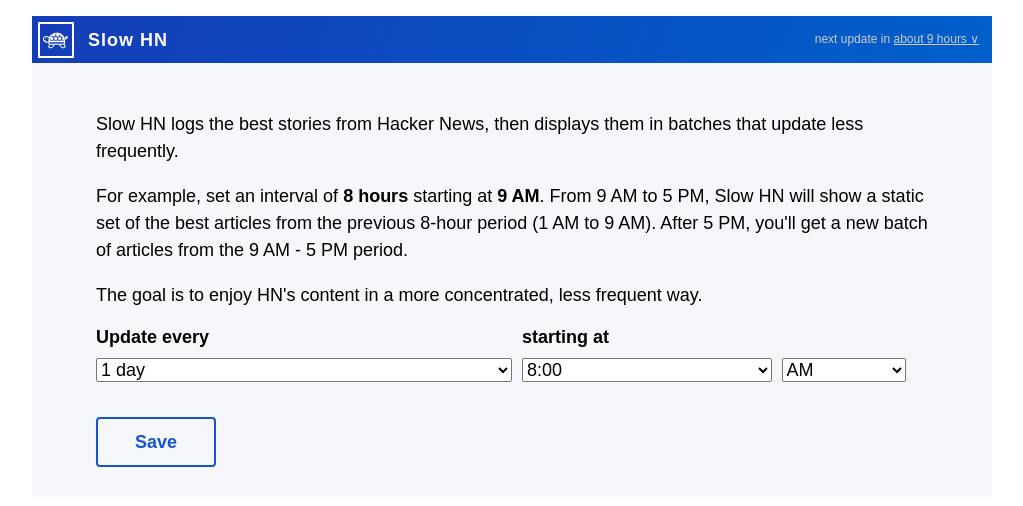
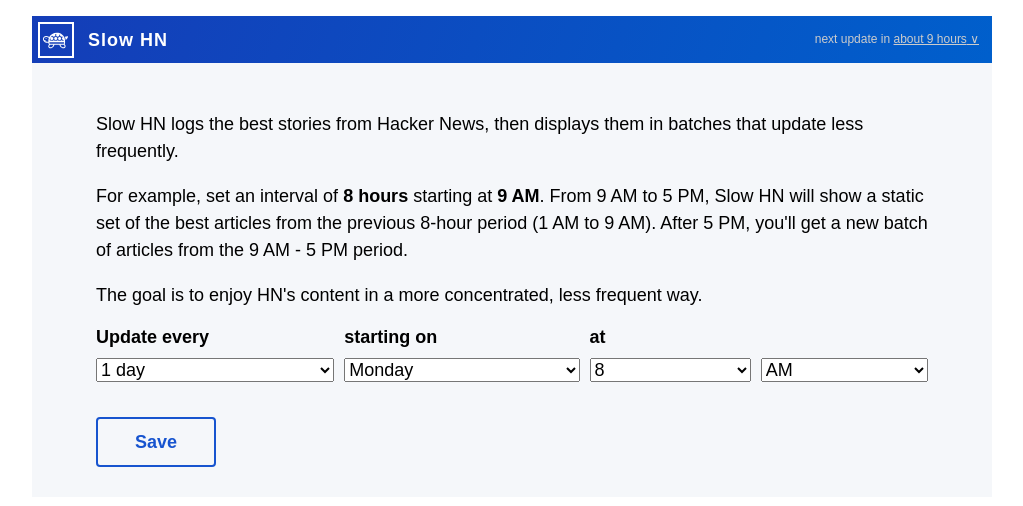
Before and after one commit to ianjdarrow/slow-hn-client, a React (Create React App) app: page /settings in a window 1280 px wide. Shown: the top 506 px of the page, without its empty margins (128-1151 px from the left). Built offline with nearby package versions, Linux system fonts and the light colour scheme; no server answers.

Commit message:
extend interval functionality to weeks

```diff
--- a/src/App.css
+++ b/src/App.css
@@ -61,7 +61,6 @@
   margin: 0 auto;
   padding: 10px;
   padding-top: 20px;
-  margin-bottom: 30px;
   background-color: hsl(220,30%,97%);
   min-height: 100vh;
   box-sizing: border-box;
@@ -131,7 +130,6 @@
   padding: 30px;
   padding-left: 5vw;
   padding-right: 5vw;
-  margin-bottom: 60px;
   background-color: hsl(220,30%,97%);
   min-height: 50vh;
 }
@@ -139,15 +137,19 @@
 .settings-row {
   display: grid;
   grid-gap: 10px;
-  grid-template-columns: 50% 30% 15%;
+  /*grid-template-columns: 35% 35% 15% 15%;*/
   grid-template-rows: 70px auto;
   grid-template-areas:
-  "settings-interval settings-offset settings-am-pm"
-  "settings-submit ... ...";
+  "settings-interval settings-day settings-offset settings-am-pm"
+  "settings-submit ... ... ...";
 }
 
 .settings-interval {
   grid-area: settings-interval;
+}
+
+.settings-day {
+  grid-area: settings-day;
 }
 
 .settings-offset {
@@ -177,18 +179,20 @@
   padding: 50px;
   padding-left: 20vw;
   padding-right: 20vw;
-  margin-bottom: 60px;
   background-color: hsl(220,30%,97%);
   min-height: 25vh;
 }
 
 .footer-container {
   font-size: 12px;
+  box-sizing: border-box;
+  /*border: 2px solid hsl(220,30%,97%);*/
   color: hsl(0, 0%, 75%);
   max-width: 960px;
   margin: 0 auto;
   text-align: center;
-  margin-bottom: 30px;
+  padding: 20px;
+  margin-bottom: 20px;
 }
 
 .footer-container a {
--- a/src/App.js
+++ b/src/App.js
@@ -39,17 +39,22 @@
   async updateTimes(interval, offset) {
     window.localStorage.slowHnInterval = interval;
     window.localStorage.slowHnOffset = offset;
+    const anchorDay = window.localStorage.slowHnAnchorDay;
     const now = new Date();
-    const [year, month, day, hour] = [now.getFullYear(), now.getMonth(), now.getDate(), now.getHours()];
-    const nearestDay = this.toEpochTime(new Date(year, month, day, offset));
-    const nearestHour = this.toEpochTime(new Date(year, month, day, hour));
+    const nowEpoch = this.toEpochTime(now);
+    const [year, month, date, day] = [now.getFullYear(), now.getMonth(), now.getDate(), now.getDay()];
+    let nearestDay = this.toEpochTime(new Date(year, month, date, offset));
+    if (interval > 24) {
+      const dayDelta = (day + 6 - anchorDay) % 7;
+      nearestDay -= (dayDelta * 60 * 60 * 24);
+    }
     const adj = interval * 60 * 60;
 
     let checkpoints = [];
-    for(let i=0;i<48;i++) {
-      const checkpoint = nearestDay + (i-24)*adj;
+    for(let i=0;i<12;i++) {
+      const checkpoint = nearestDay + (i-6)*adj;
       checkpoints.push(checkpoint);
-      if (checkpoint > nearestHour) {
+      if (checkpoint > nowEpoch) {
         this.setStateAsync((state) => ({ nextUpdate: checkpoint }));
         await this.getPosts(checkpoints[i-2], checkpoints[i-1]);
         return;
@@ -61,6 +66,7 @@
     const searchString = `${API_URL}/posts?start=${start}&end=${end}`;
     try {
       const res = await axios.get(searchString);
+      res.data = res.data || [];
       await this.setStateAsync((state) => ({ posts: res.data }));
     } catch (err) {
       console.error("Error loading data!");
@@ -69,7 +75,7 @@
   }
 
   async componentWillMount () {
-    this.updateTimes(window.localStorage.slowHnInterval || 24, window.localStorage.slowHnOffset || 8);
+    await this.updateTimes(window.localStorage.slowHnInterval || 24, window.localStorage.slowHnOffset || 8);
   }
 
 
--- a/src/components/Settings.js
+++ b/src/components/Settings.js
@@ -11,8 +11,76 @@
   async updateTiming() {
     const interval = this.refs.interval.value;
     const offset = +this.refs.offset.value + ( this.refs.ampm.value === 'pm' ? 12 : 0);
+    window.localStorage.slowHnAnchorDay = this.refs.day.value;
+
     await this.props.updateTimes(interval, offset);
     this.props.history.push('/');
+  }
+
+  intervalSelector() {
+    return (
+      <div className='settings-interval'>
+        <label>Update every</label><br/>
+        <select className='settings-select' ref='interval' defaultValue={ window.localStorage.slowHnInterval }>
+          <option value='4'>4 hours</option>
+          <option value='8'>8 hours</option>
+          <option value='12'>12 hours</option>
+          <option value='24'>1 day</option>
+          <option value='168'>1 week</option>
+        </select>
+      </div>
+    );
+  }
+
+  offsetSelector() {
+    return (
+      <div className='settings-offset'>
+        <label>at</label><br/>
+        <select className='settings-select' ref='offset' defaultValue={ window.localStorage.slowHnOffset % 12 }>
+          <option value='1'>1</option>
+          <option value='2'>2</option>
+          <option value='3'>3</option>
+          <option value='4'>4</option>
+          <option value='5'>5</option>
+          <option value='6'>6</option>
+          <option value='7'>7</option>
+          <option value='8'>8</option>
+          <option value='9'>9</option>
+          <option value='10'>10</option>
+          <option value='11'>11</option>
+          <option value='12'>12</option>
+        </select>
+      </div>
+    );
+  }
+
+  ampmSelector() {
+    return (
+      <div className='settings-am-pm'>
+        <label> </label><br/>
+        <select className='settings-select' ref='ampm' defaultValue={ window.localStorage.slowHnOffset > 11 ? 'pm' : 'am' }>
+          <option value='am'>AM</option>
+          <option value='pm'>PM</option>
+        </select>
+      </div>
+    );
+  }
+
+  daySelector() {
+    return (
+      <div className='settings-day'>
+        <label>starting on</label><br/>
+        <select className='settings-select' ref='day' defaultValue={ window.localStorage.slowHnAnchorDay }>
+          <option value='0'>Monday</option>
+          <option value='1'>Tuesday</option>
+          <option value='2'>Wednesday</option>
+          <option value='3'>Thursday</option>
+          <option value='4'>Friday</option>
+          <option value='5'>Saturday</option>
+          <option value='6'>Sunday</option>
+        </select>
+      </div>
+    );
   }
 
   render () {
@@ -24,39 +92,10 @@
           <p>For example, set an interval of <strong>8 hours</strong> starting at <strong>9 AM</strong>. From 9 AM to 5 PM, Slow HN will show a static set of the best articles from the previous 8-hour period (1 AM to 9 AM). After 5 PM, you'll get a new batch of articles from the 9 AM - 5 PM period.</p>
           <p>The goal is to enjoy HN's content in a more concentrated, less frequent way.</p>
           <div className='settings-row'>
-            <div className='settings-interval'>
-              <label>Update every</label><br/>
-              <select className='settings-select' ref='interval' defaultValue={ window.localStorage.slowHnInterval }>
-                <option value='4'>4 hours</option>
-                <option value='8'>8 hours</option>
-                <option value='12'>12 hours</option>
-                <option value='24'>1 day</option>
-              </select>
-            </div>
-            <div className='settings-offset'>
-              <label>starting at</label><br/>
-              <select className='settings-select' ref='offset' defaultValue={ window.localStorage.slowHnOffset % 12 }>
-                <option value='1'>1:00</option>
-                <option value='2'>2:00</option>
-                <option value='3'>3:00</option>
-                <option value='4'>4:00</option>
-                <option value='5'>5:00</option>
-                <option value='6'>6:00</option>
-                <option value='7'>7:00</option>
-                <option value='8'>8:00</option>
-                <option value='9'>9:00</option>
-                <option value='10'>10:00</option>
-                <option value='11'>11:00</option>
-                <option value='12'>12:00</option>
-              </select>
-            </div>
-            <div className='settings-am-pm'>
-              <label> </label><br/>
-              <select className='settings-select' ref='ampm' defaultValue={ window.localStorage.slowHnOffset > 11 ? 'pm' : 'am' }>
-                <option value='am'>AM</option>
-                <option value='pm'>PM</option>
-              </select>
-            </div>
+            { this.intervalSelector() }
+            { this.offsetSelector() }
+            { this.ampmSelector() }
+            { this.daySelector() }
             <div className='settings-submit'>
               <button onClick={ this.updateTiming }>Save</button>
             </div>
```
